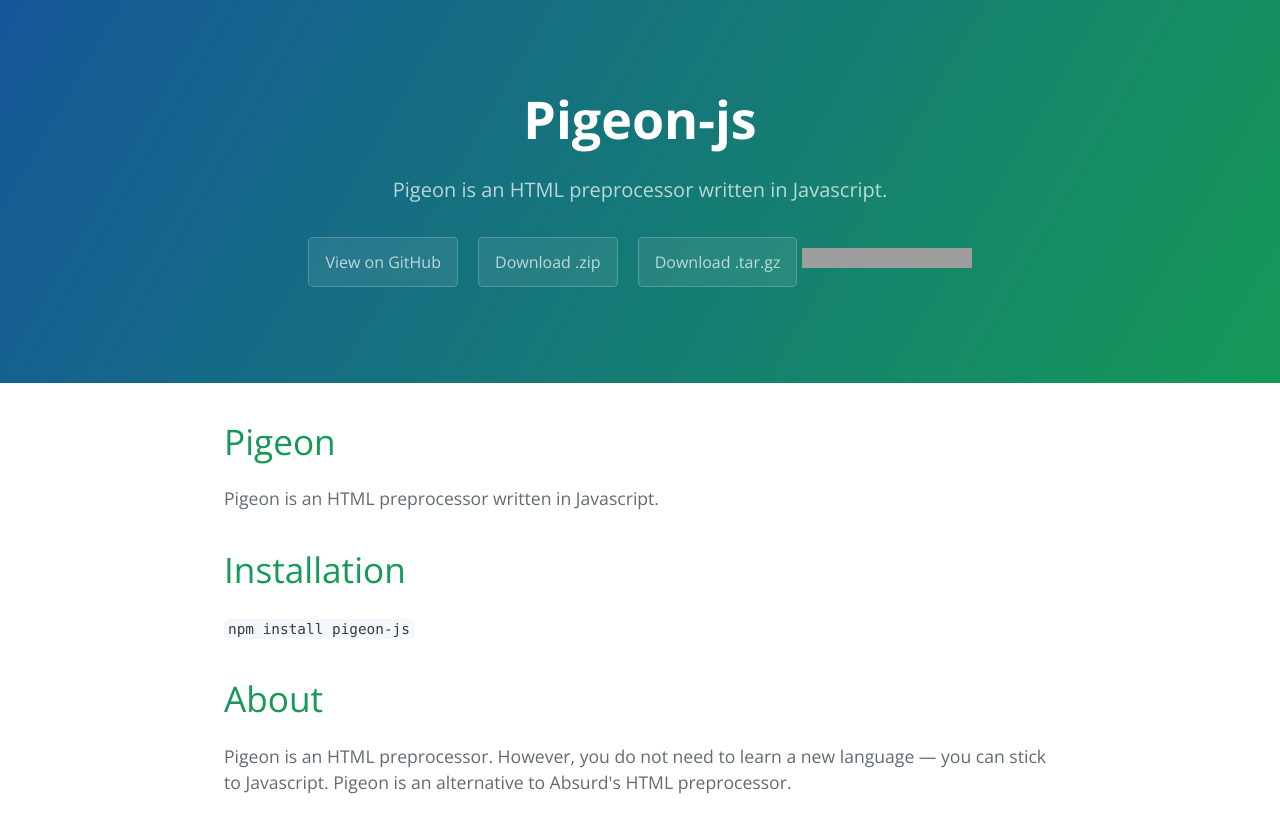
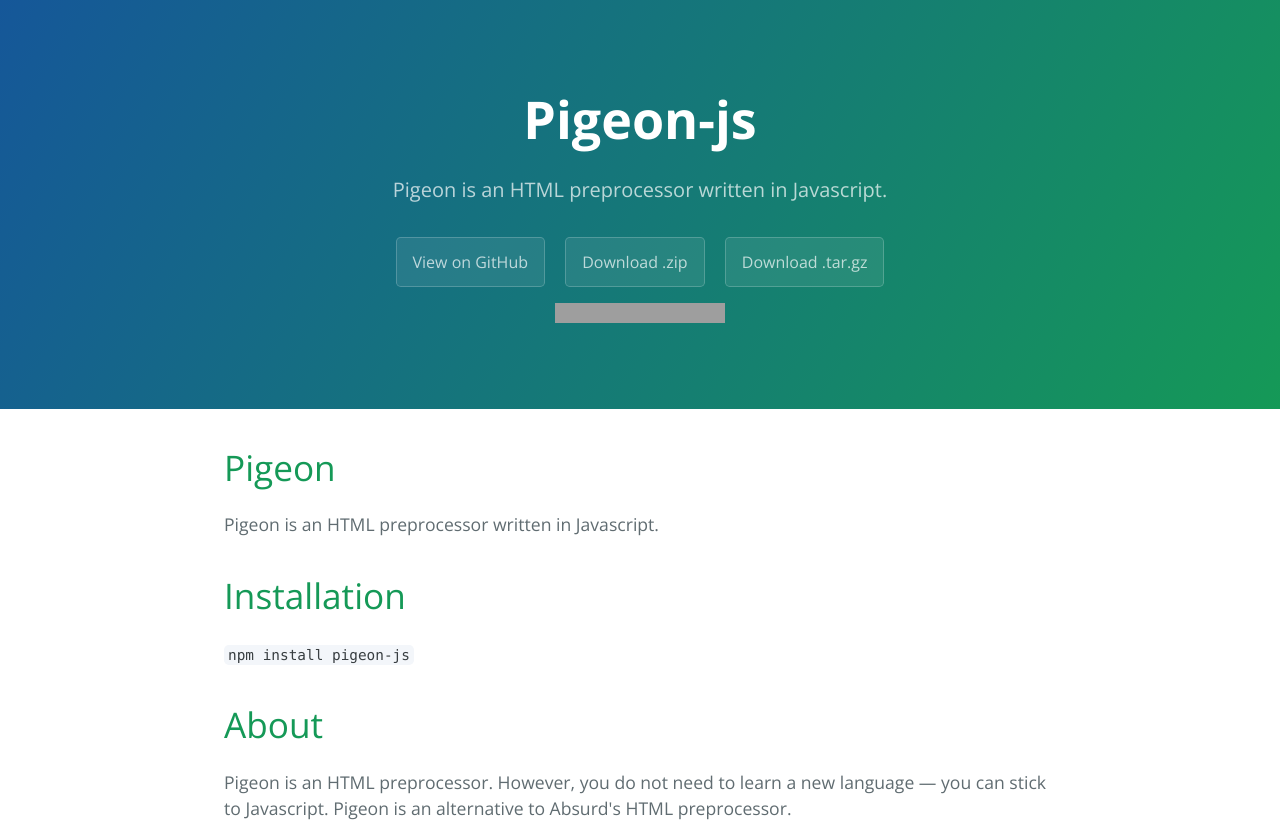
Before and after one commit to night-codes/pigeon-js, a plain HTML site: page index.html in a window 1280 px wide. Shown: the top 825 px of the page. Drawn offline with nearby package versions, Linux system fonts and the light colour scheme; grey boxes are pictures that could not be loaded.

Commit message:
Update index.html

```diff
--- a/index.html
+++ b/index.html
@@ -16,7 +16,9 @@
       <a href="https://github.com/avxto/pigeon-js" class="btn">View on GitHub</a>
       <a href="https://github.com/avxto/pigeon-js/zipball/master" class="btn">Download .zip</a>
       <a href="https://github.com/avxto/pigeon-js/tarball/master" class="btn">Download .tar.gz</a>
-      <iframe src="https://ghbtns.com/github-btn.html?user=avxto&repo=pigeon-js&type=star&count=true" frameborder="0" scrolling="0" width="170px" height="20px"></iframe>
+      <div style="width:100%; overflow-x:scroll; white-space: nowrap;">
+        <iframe src="https://ghbtns.com/github-btn.html?user=avxto&repo=pigeon-js&type=star&count=true&size=large" frameborder="0" scrolling="0" width="170px" height="20px"></iframe>
+      </div>
     </section>
 
     <section class="main-content">
```
